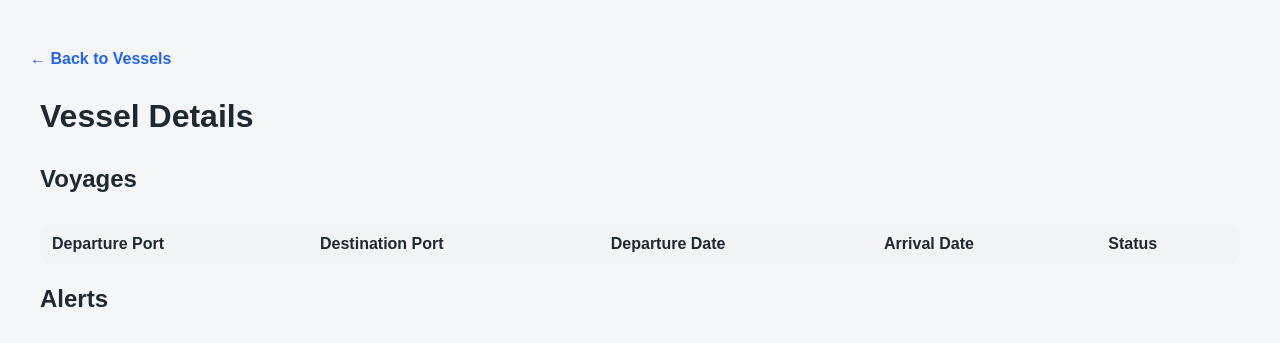
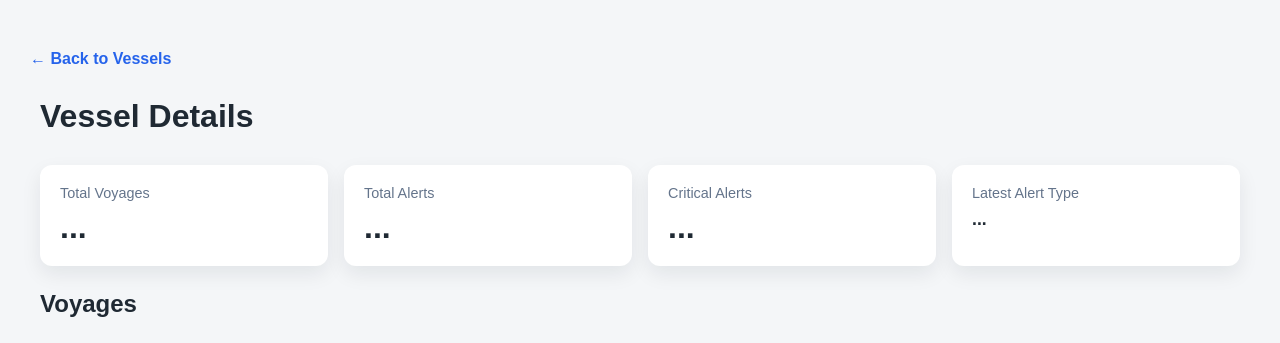
Before and after one commit to karianjahi/fleetiq, a Django app: template operations/templates/operations/vessel_detail.html in a window 1280 px wide. Shown: the top 343 px of the page. Run offline with Django 5.2, Linux system fonts and the light colour scheme; the template is opened without the code that fills it, so the values that code supplies are empty; parts of the project's set-up code (start-up, migrations or seed data) failed here and were passed over.

Commit message:
feat: add vessel detail dashboard with KPIs, voyages and alerts

```diff
--- a/operations/static/operations/css/vessel_detail.css
+++ b/operations/static/operations/css/vessel_detail.css
@@ -102,3 +102,37 @@ td {
     padding: 12px;
     border-top: 1px solid #e5e7eb;
 }
+
+.kpi-grid {
+    display: grid;
+    grid-template-columns: repeat(auto-fit, minmax(220px, 1fr));
+    gap: 16px;
+    margin: 24px 0;
+}
+
+.kpi-card {
+    background: white;
+    border-radius: 12px;
+    padding: 20px;
+    box-shadow: 0 8px 20px rgba(15, 23, 42, 0.08);
+
+    display: flex;
+    flex-direction: column;
+    gap: 8px;
+}
+
+.kpi-card span {
+    font-size: 0.9rem;
+    color: #64748b;
+    font-weight: 500;
+}
+
+.kpi-card strong {
+    font-size: 2rem;
+    font-weight: 700;
+    color: #1f2933;
+}
+
+.kpi-card.alert-kpi strong {
+    font-size: 1.1rem;
+}
--- a/operations/static/operations/js/vessel_detail.js
+++ b/operations/static/operations/js/vessel_detail.js
@@ -5,6 +5,7 @@ const vesselId = currentPath.split("/")[2];
 loadVesselDetail(vesselId);
 loadVoyageList(vesselId);
 loadVesselAlerts(vesselId);
+loadVesselKPIs(vesselId);
 
 function formatDateTime(date) {
     return new Date(date).toLocaleString(
@@ -126,3 +127,33 @@ async function loadVesselAlerts(vesselId) {
         console.error(error);
     }
 }
+
+async function loadVesselKPIs(vesselId) {
+    try {
+        const url = `/api/vessels/${vesselId}/kpis/`;
+        const data = await fetchData(url);
+        console.log(data);
+        document.getElementById("total-voyages").textContent = data.total_voyages;
+        document.getElementById("total-alerts").textContent = data.total_alerts;
+        document.getElementById("critical-alerts").textContent = data.critical_alerts;
+        document.getElementById("latest-alert-type").textContent = data.latest_alert;
+    } catch(error) {
+        console.error("Failed to load vessel KPIs:", error);
+    }
+    // const kpiSummaryEl = document.getElementById("summary_kpis");
+    // html = `
+    //     <div class="alert-card">
+    //         <h2>Total Voyages</h2>
+    //         <p>${data.total_voyages}</p>
+    //     </div><div class="alert-card">
+    //         <h2>Total Alerts</h2>
+    //         <p>${data.total_alerts}</p>
+    //     </div>
+    //         </div><div class="alert-card">
+    //         <h2>Critical Alerts</h2>
+    //         <p>${data.total_alerts}</p>
+    //     </div>
+
+    // `
+    // kpiSummaryEl.innerHTML = html;
+}
--- a/operations/templates/operations/vessel_detail.html
+++ b/operations/templates/operations/vessel_detail.html
@@ -23,6 +23,31 @@
         <section>
             <div id="vessel-detail"></div>
         </section>
+
+        <!-- <section>
+            <div id="summary_kpis"></div>
+        </section> -->
+        <div class="kpi-grid">
+            <div class="kpi-card">
+                <span>Total Voyages</span>
+                <strong id="total-voyages">...</strong>
+            </div>
+
+            <div class="kpi-card">
+                <span>Total Alerts</span>
+                <strong id="total-alerts">...</strong>
+            </div>
+
+            <div class="kpi-card">
+                <span>Critical Alerts</span>
+                <strong id="critical-alerts">...</strong>
+            </div>
+            <div class="kpi-card alert-kpi">
+                <span>Latest Alert Type</span>
+                <strong id="latest-alert-type">...</strong>
+            </div>
+
+        </div>
 
         <section>
             <h2>Voyages</h2>
@@ -53,7 +78,7 @@
                     </tr>
                 </thead>
                 <tbody id="alert-table-body"></tbody>
-            <div id="vessel-alert-list"></div>
+                <div id="vessel-alert-list"></div>
             </table>
         </section>
     </div>
--- a/operations/urls.py
+++ b/operations/urls.py
@@ -29,4 +29,6 @@ urlpatterns = [
     path("api/vessels/<int:vessel_id>/voyages/", views.VesselVoyageListAPIView.as_view(), name="vessel-voyages-api"),
 
     path("api/vessels/<int:vessel_id>/alerts/", views.VesselAlertListAPIView.as_view(), name="vessel-alerts-api"),
+
+    path("api/vessels/<int:vessel_id>/kpis/", views.vessel_kpis, name="vessel-kpis"),
 ]
```
Also changed, not shown: operations/views.py (+26 -0 lines).
